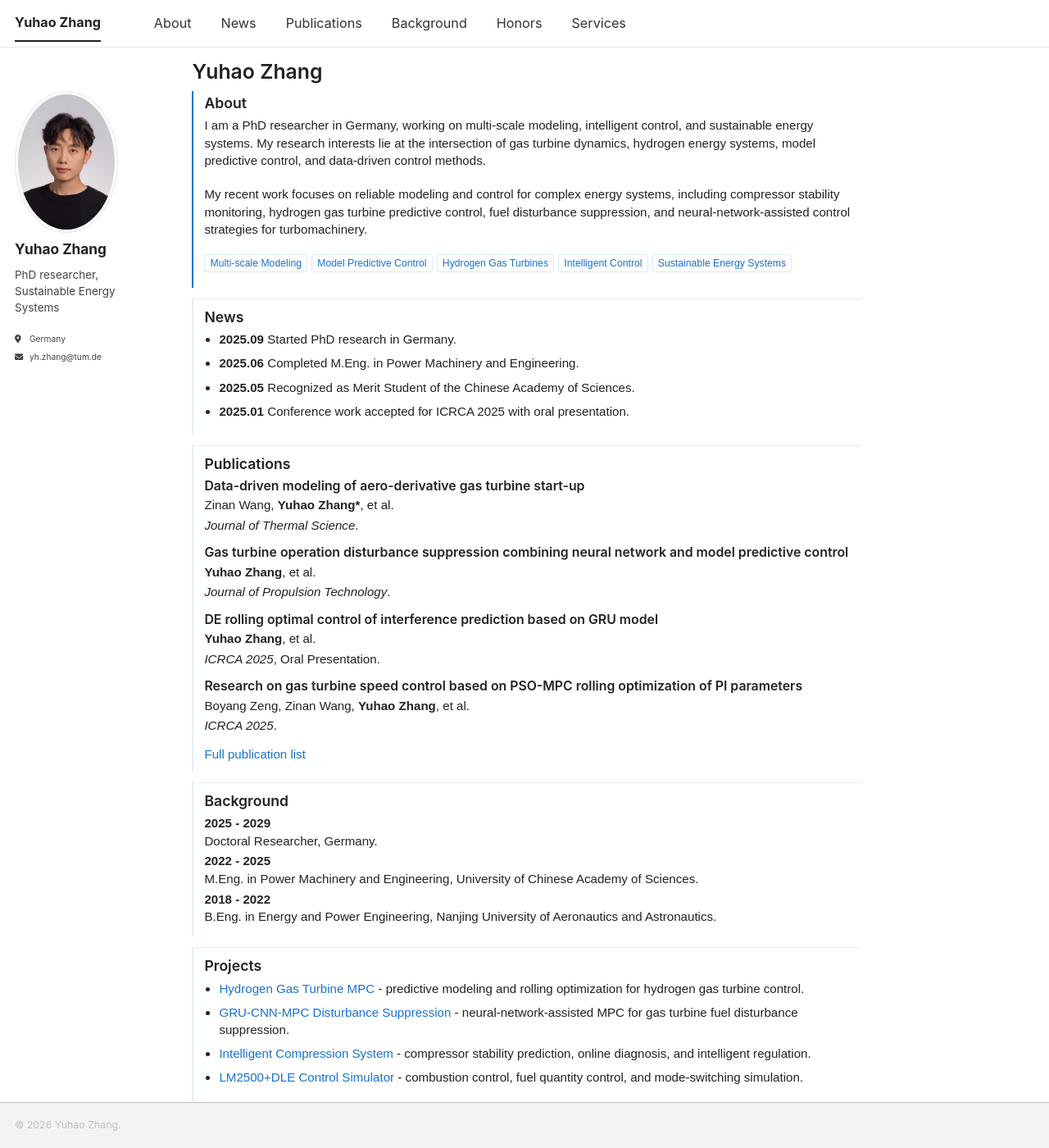
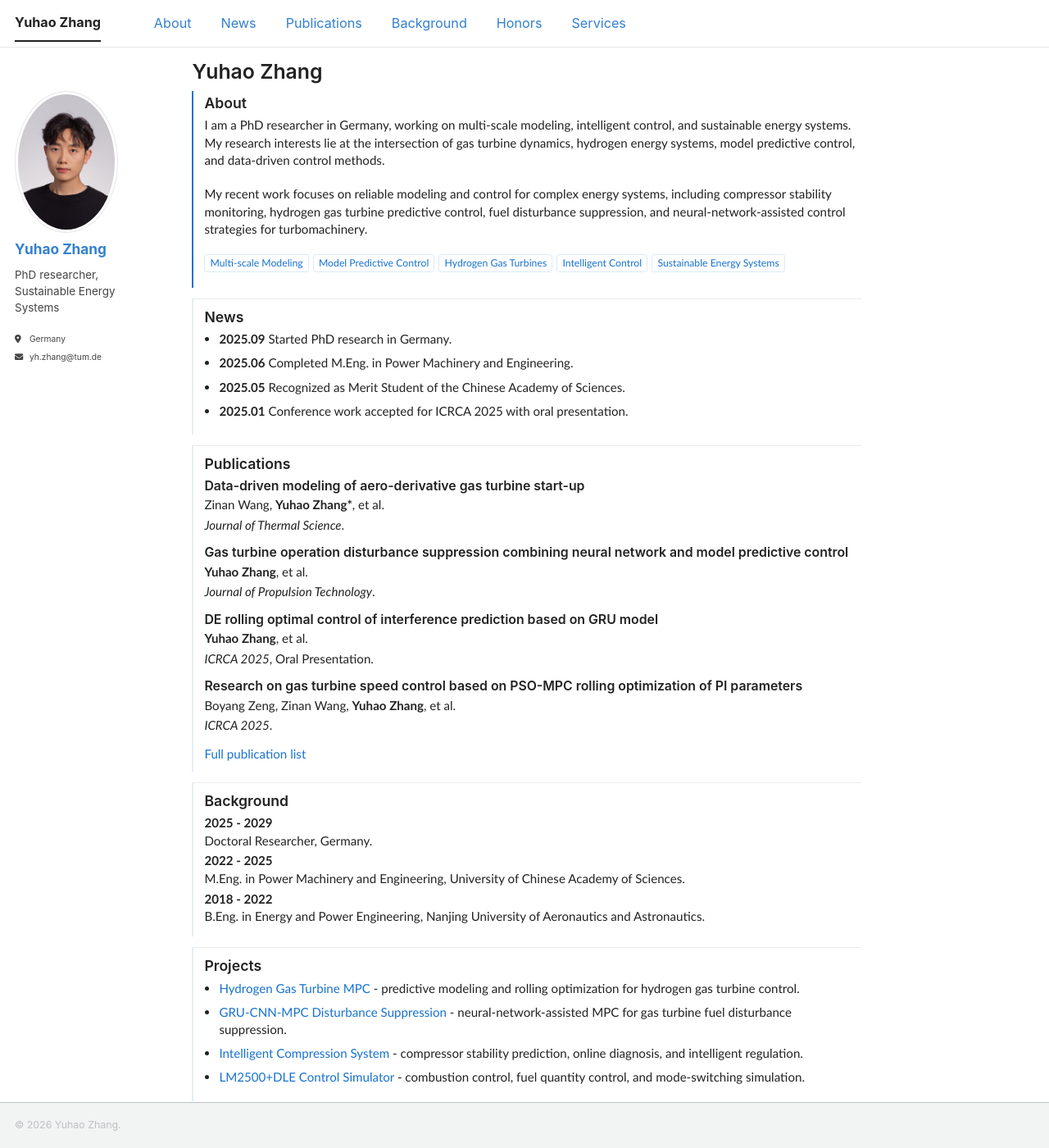
Before and after one commit to yuhaozhang420/yuhaozhang420.github.io, a Jekyll site: the page built from _pages/about.md, in a window 1280 px wide and 1400 px high. Shown: the whole window at 82% size. Built offline with Jekyll 4.4.1, drawn with Linux system fonts in a browser that asks for light colours; a script bundle is joined from its source files by our own code; library files that are not in the unit come from our copies.

Commit message:
Match reference typography and navigation colors

```diff
--- a/_sass/layout/_yuhao.scss
+++ b/_sass/layout/_yuhao.scss
@@ -6,7 +6,7 @@
 .sidebar,
 .masthead,
 body {
-  font-family: Arial, Helvetica, sans-serif;
+  font-family: "Trebuchet MS", Helvetica, sans-serif;
 }
 
 :root {
@@ -14,8 +14,8 @@ body {
   --global-link-color: #1772d0;
   --global-link-color-hover: #0f4f93;
   --global-link-color-visited: #1772d0;
-  --global-masthead-link-color: #333;
-  --global-masthead-link-color-hover: #1772d0;
+  --global-masthead-link-color: #3380d0;
+  --global-masthead-link-color-hover: #1f4d7d;
   --global-text-color: #222;
 }
 
@@ -45,12 +45,19 @@ body[style] {
 
 .masthead__menu-item,
 .greedy-nav a {
+  color: #3380d0;
   font-size: 0.9rem;
 }
 
 .masthead__menu-item--lg {
-  font-weight: 600;
+  color: #3380d0;
+  font-weight: 700;
   padding-right: 1.6rem;
+}
+
+.masthead__menu-item a:hover,
+.greedy-nav a:hover {
+  color: #1f4d7d;
 }
 
 #site-nav #theme-toggle,
@@ -74,7 +81,7 @@ li#theme-toggle,
 }
 
 .sidebar .author__name {
-  color: #222;
+  color: #3380d0;
   font-size: 0.96rem;
   font-weight: 700;
 }
```
